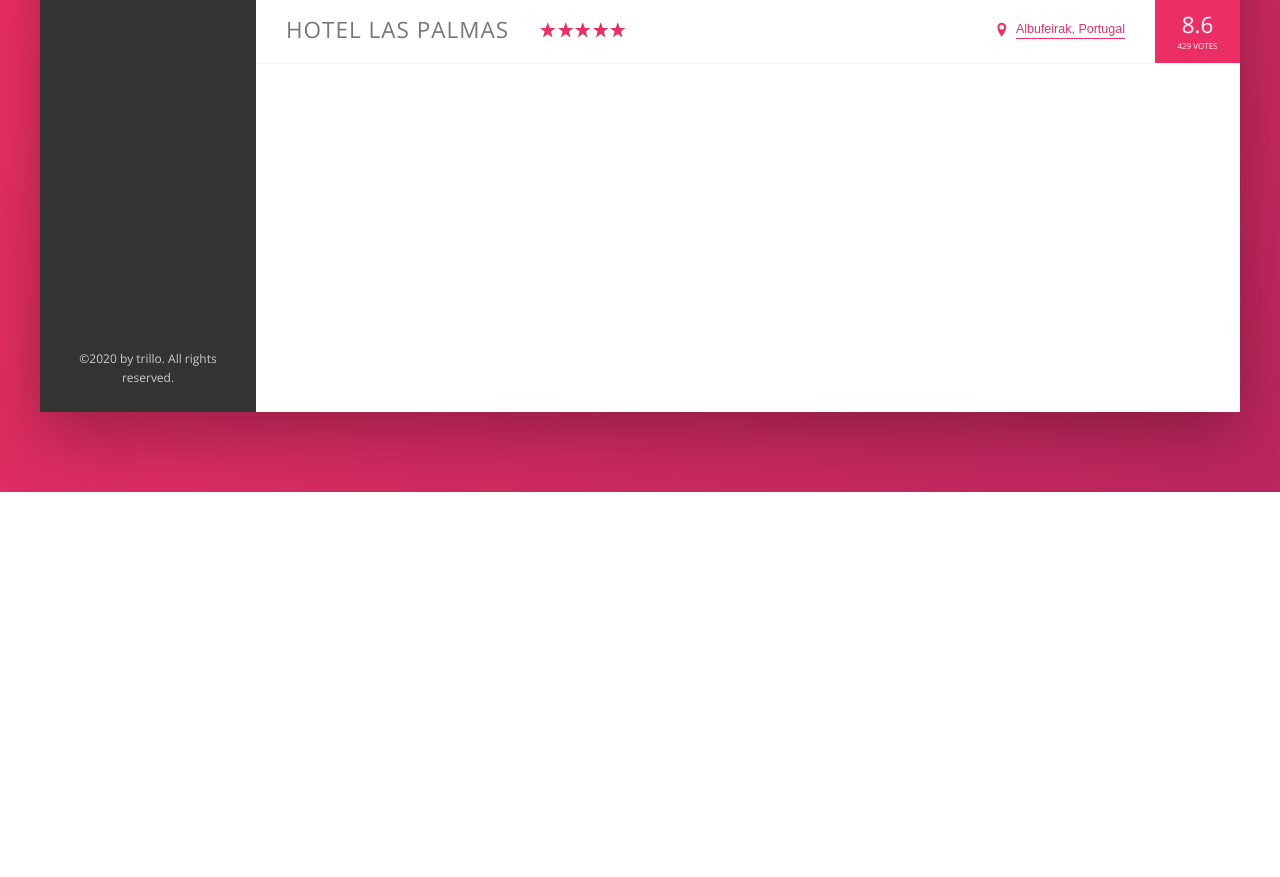
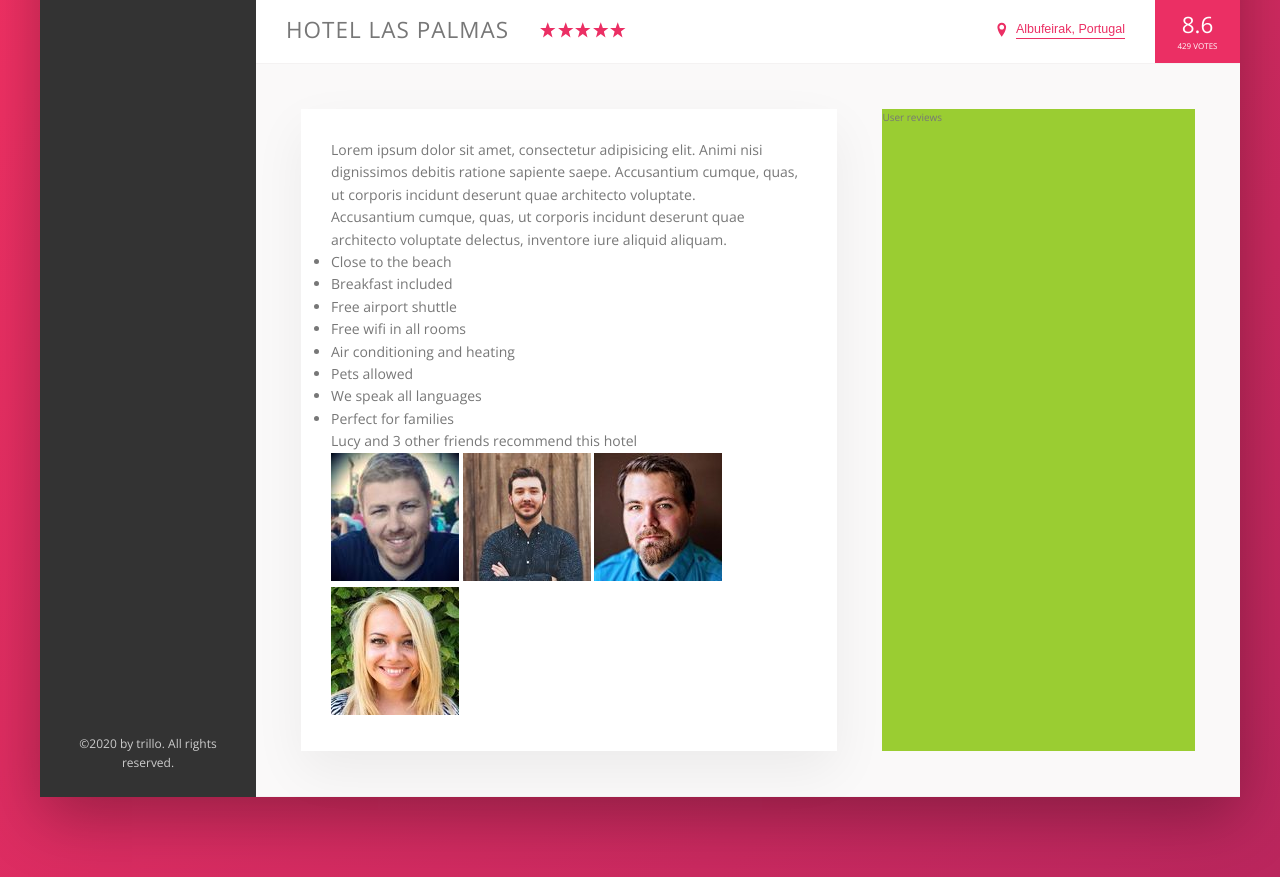
Before and after one commit to suryadev96/Trillo, a website: page index.html in a window 1280 px wide. Shown: the part 538-1415 px from the top of the page. Before the commit the page ends 1030 px from the top, so only its background shows below. Drawn offline with nearby package versions, Linux system fonts and the light colour scheme.

Commit message:
description content

```diff
--- a/index.html
+++ b/index.html
@@ -131,7 +131,43 @@
                             <div class="overview__rating-average">8.6</div>
                             <div class="overview__rating-count">429 votes</div>
                         </div>
+                    </div>
 
+                    <div class="detail">
+                        <div class="description">
+                            <p class="paragraph">
+                                Lorem ipsum dolor sit amet, consectetur adipisicing elit. Animi nisi dignissimos debitis ratione sapiente saepe.
+                                Accusantium cumque, quas, ut corporis incidunt deserunt quae architecto voluptate.
+                            </p>
+                            <p class="paragraph">
+                                Accusantium cumque, quas, ut corporis incidunt deserunt quae architecto voluptate delectus, inventore iure aliquid aliquam.
+                            </p>
+                            <ul class="list">
+                                <li class="list__item">Close to the beach</li>
+                                <li class="list__item">Breakfast included</li>
+                                <li class="list__item">Free airport shuttle</li>
+                                <li class="list__item">Free wifi in all rooms</li>
+                                <li class="list__item">Air conditioning and heating</li>
+                                <li class="list__item">Pets allowed</li>
+                                <li class="list__item">We speak all languages</li>
+                                <li class="list__item">Perfect for families</li>
+                            </ul>
+                            <div class="recommend">
+                                <p class="recommend__count">
+                                    Lucy and 3 other friends recommend this hotel
+                                </p>
+                                <div class="recommend__friends">
+                                    <img src="img/user-3.jpg" alt="Friend 1" class="recommend__photo">
+                                    <img src="img/user-4.jpg" alt="Friend 2" class="recommend__photo">
+                                    <img src="img/user-5.jpg" alt="Friend 3" class="recommend__photo">
+                                    <img src="img/user-6.jpg" alt="Friend 4" class="recommend__photo">
+                                </div>
+                            </div>
+                        </div>
+
+                        <div class="user-reviews">
+                            User reviews
+                        </div>
                     </div>
 
                 </main>
--- a/sass/_base.scss
+++ b/sass/_base.scss
@@ -34,6 +34,9 @@ Grey dark 3: #999
     --color-grey-dark-3: #999;
 
     --shadow-dark: 0 2rem 6rem rgba(0,0,0,.3);
+    --shadow-light : 0 2rem 5rem rgba(0,0,0,.06);
+
+    --line : 1px solid var(--color-grey-light-2);
 }
 
 * {
--- a/sass/_components.scss
+++ b/sass/_components.scss
@@ -216,7 +216,7 @@
 
     display: flex;
     align-items: center;
-    border-bottom: 1px solid var(--color-grey-light-2);
+    border-bottom: var(--line);
 
     &__heading {
         font-size: 2.25rem;
--- a/sass/_layout.scss
+++ b/sass/_layout.scss
@@ -12,7 +12,7 @@
     font-size: 1.4rem;
     height: 7rem;
     background-color: #fff;
-    border-bottom: 1px solid var(--color-grey-light-2);
+    border-bottom: var(--line);
     display: flex;
     justify-content: space-between;
     align-items: center;
@@ -35,8 +35,26 @@
 .hotel-view {
     background-color: #fff;
 
-    //TEST
-    height: 80rem;
-
     flex: 1;
 }
+
+.detail {
+    display: flex;
+    padding: 4.5rem;
+    background-color: var(--color-grey-light-1);
+    border-bottom: var(--line);
+}
+
+.description {
+    font-size: 1.4rem;
+    background-color: #fff;
+    box-shadow: var(--shadow-light);
+    padding: 3rem;
+    flex: 0 0 60%;
+    margin-right: 4.5rem;
+}
+
+.user-reviews {
+    background-color: yellowgreen;
+    flex: 1;
+}
```
Also changed, not shown: css/style.css.
